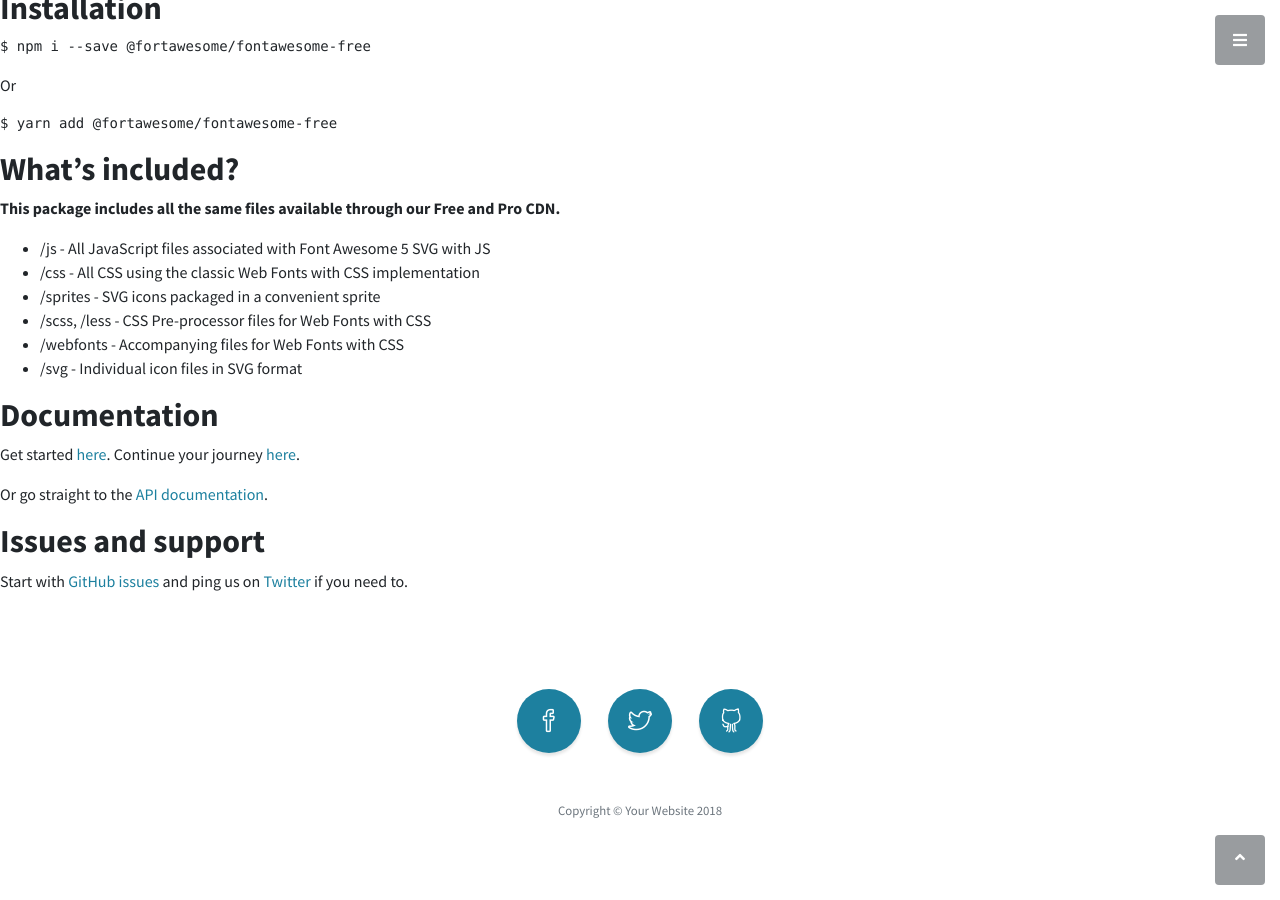
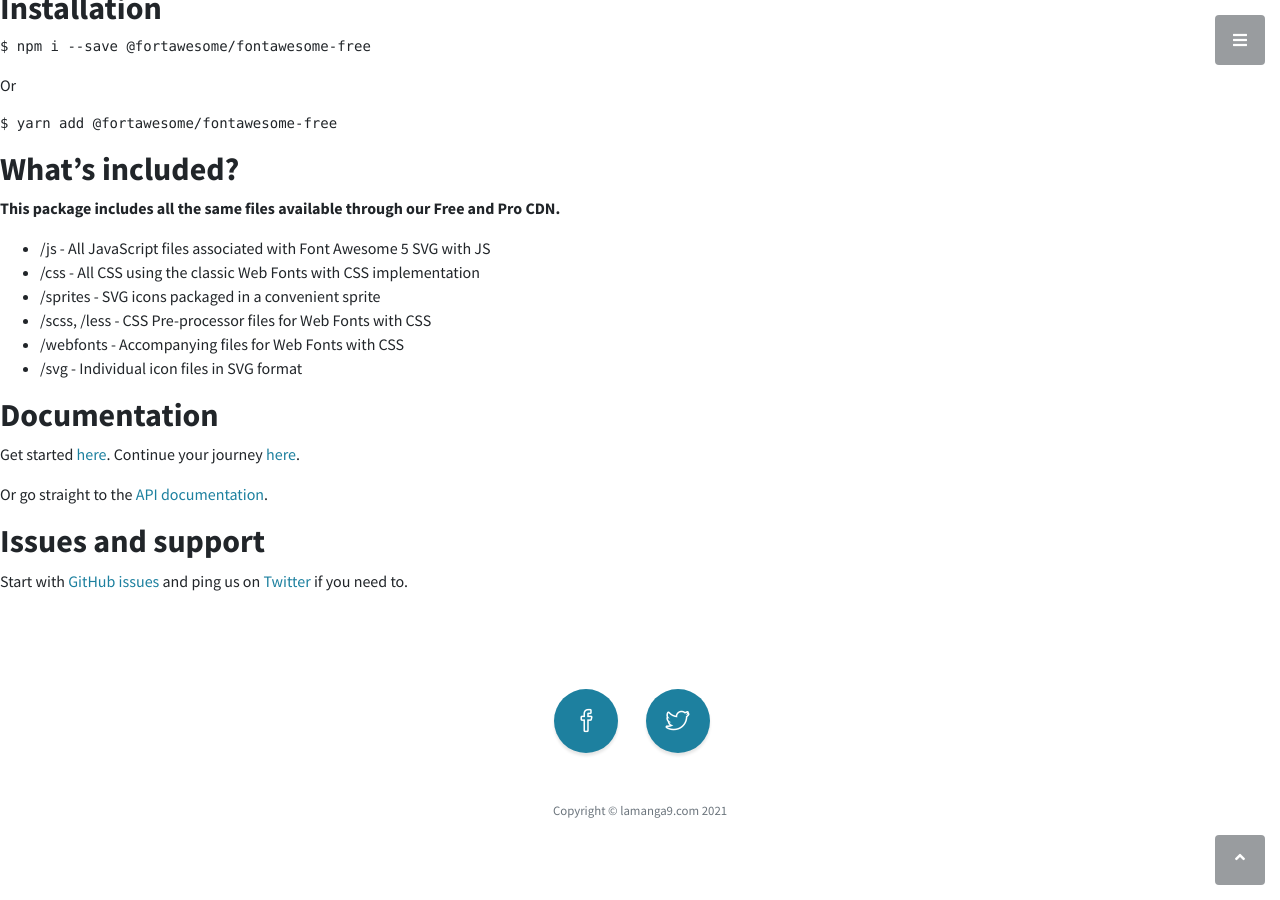
Before and after one commit to richsteer/richsteer.github.io, a Jekyll site: the page built from vendor/fontawesome-free/README.md, in a window 1280 px wide and 900 px high, scrolled down 1095 px. Built offline with Jekyll 4.4.1, drawn with Linux system fonts in a browser that asks for light colours; our own code applies the rules of GitHub Pages for plain Markdown files.

Commit message:
maps change to LMC

```diff
--- a/_includes/footer.html
+++ b/_includes/footer.html
@@ -11,12 +11,7 @@
               <i class="icon-social-twitter"></i>
             </a>
             </li>
-            <li class="list-inline-item">
-                <a class="social-link rounded-circle text-white" href="#">
-              <i class="icon-social-github"></i>
-            </a>
-            </li>
         </ul>
-        <p class="text-muted small mb-0">Copyright &copy; Your Website 2018</p>
+        <p class="text-muted small mb-0">Copyright &copy; lamanga9.com 2021</p>
     </div>
 </footer>
--- a/index.html
+++ b/index.html
@@ -18,9 +18,9 @@
 
 <!-- Map -->
 <section id="contact" class="map">
-    <iframe width="100%" height="100%" frameborder="0" scrolling="no" marginheight="0" marginwidth="0" src="https://maps.google.com/maps?f=q&amp;source=s_q&amp;hl=en&amp;geocode=&amp;q=Twitter,+Inc.,+Market+Street,+San+Francisco,+CA&amp;aq=0&amp;oq=twitter&amp;sll=28.659344,-81.187888&amp;sspn=0.128789,0.264187&amp;ie=UTF8&amp;hq=Twitter,+Inc.,+Market+Street,+San+Francisco,+CA&amp;t=m&amp;z=15&amp;iwloc=A&amp;output=embed"></iframe>
+    <iframe width="100%" height="100%" frameborder="0" scrolling="no" marginheight="0" marginwidth="0" src="<iframe src=https://www.google.com/maps/embed?pb=!1m16!1m12!1m3!1d202148.4001599395!2d-0.9664100455573479!3d37.65934150477491!2m3!1f0!2f0!3f0!3m2!1i1024!2i768!4f13.1!2m1!1sla%20manga%20club%20resort!5e0!3m2!1sen!2suk!4v1627223970021!5m2!1sen!2suk"></iframe>
     <br />
     <small>
-        <a href="https://maps.google.com/maps?f=q&amp;source=embed&amp;hl=en&amp;geocode=&amp;q=Twitter,+Inc.,+Market+Street,+San+Francisco,+CA&amp;aq=0&amp;oq=twitter&amp;sll=28.659344,-81.187888&amp;sspn=0.128789,0.264187&amp;ie=UTF8&amp;hq=Twitter,+Inc.,+Market+Street,+San+Francisco,+CA&amp;t=m&amp;z=15&amp;iwloc=A"></a>
+        <a href="<iframe src=https://www.google.com/maps/embed?pb=!1m16!1m12!1m3!1d202148.4001599395!2d-0.9664100455573479!3d37.65934150477491!2m3!1f0!2f0!3f0!3m2!1i1024!2i768!4f13.1!2m1!1sla%20manga%20club%20resort!5e0!3m2!1sen!2suk!4v1627223970021!5m2!1sen!2suk"></a>
       </small>
 </section>
```
Also changed, not shown: screenshot.jpg (deleted).
